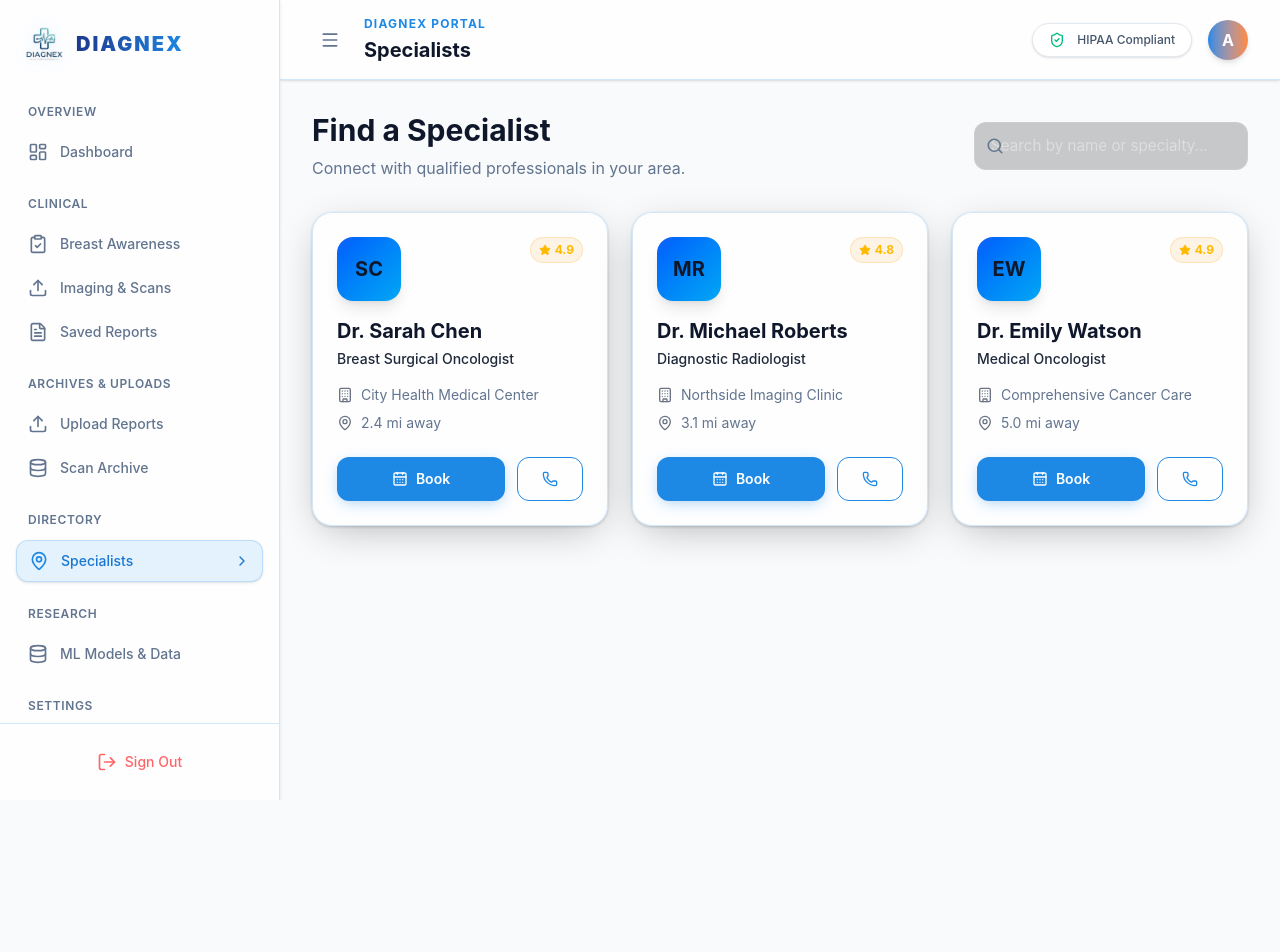
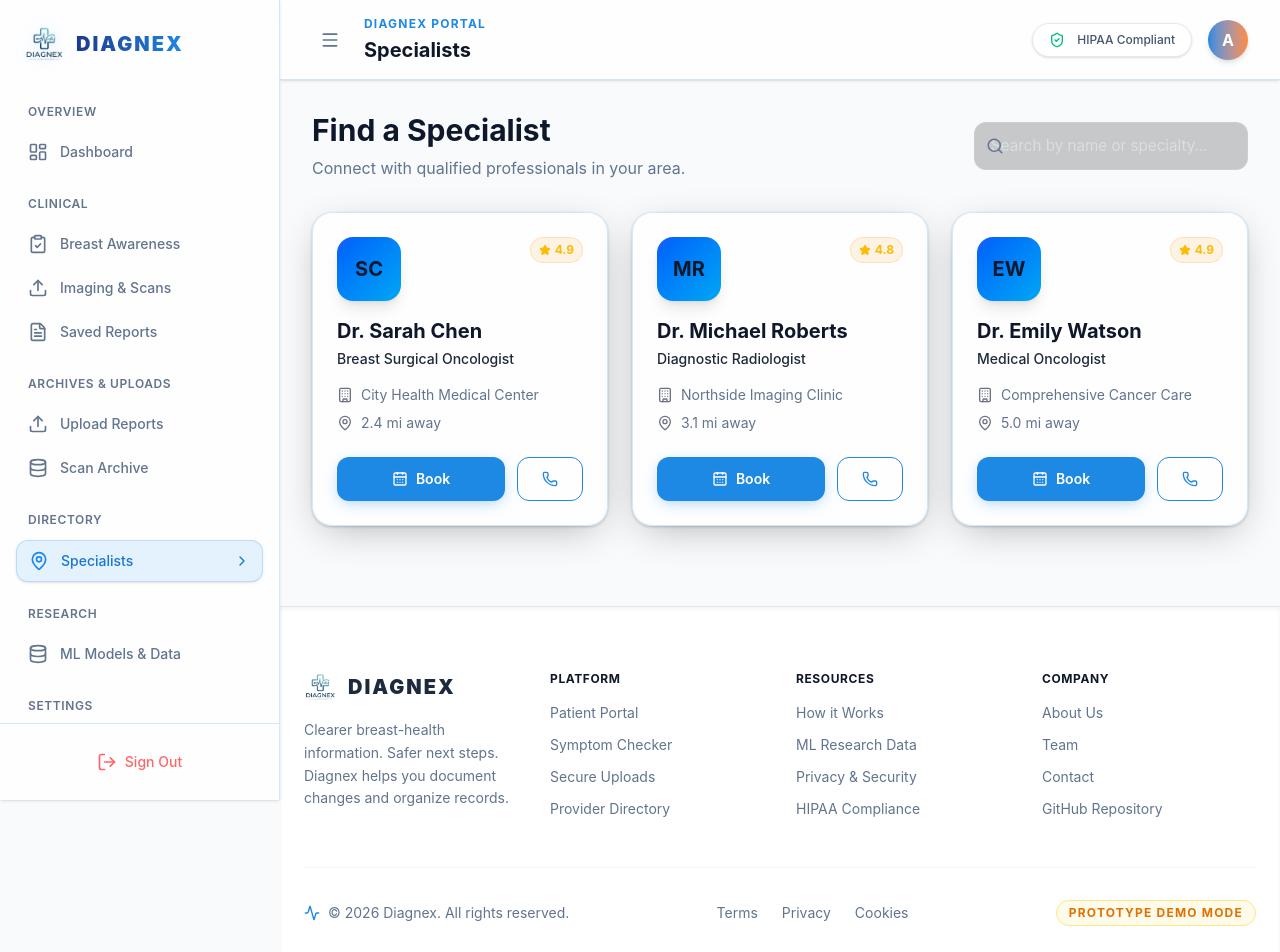
Before and after one commit to pranjulpandey1610-lab/Diagnex-breast_cancer, a Next.js app in the folder frontend/: page /dashboard/specialists in a window 1280 px wide. Shown: the top 952 px of the page. Before the commit the page ends 800 px from the top, so only its background shows below. Built offline with nearby package versions, Linux system fonts and the light colour scheme.

Commit message:
feat: standardize footer across all pages, correct nav links, and add floating lady sticker and empowering slogans to hero

```diff
--- a/frontend/src/app/auth/login/page.tsx
+++ b/frontend/src/app/auth/login/page.tsx
@@ -7,6 +7,7 @@ import { Activity, Mail, Lock, ArrowRight } from "lucide-react";
 import { motion } from "framer-motion";
 import api from "@/lib/api";
 import { useAuthStore } from "@/lib/auth";
+import Footer from "@/components/Footer";
 
 export default function LoginPage() {
   const router = useRouter();
@@ -151,6 +152,9 @@ export default function LoginPage() {
           </div>
         </motion.div>
       </motion.div>
+      <div className="w-full mt-auto">
+        <Footer />
+      </div>
     </div>
   );
 }
--- a/frontend/src/app/auth/register/page.tsx
+++ b/frontend/src/app/auth/register/page.tsx
@@ -6,6 +6,7 @@ import Link from "next/link";
 import { Activity, User, Mail, Lock, ArrowRight, ShieldCheck } from "lucide-react";
 import { motion } from "framer-motion";
 import { useAuthStore } from "@/lib/auth";
+import Footer from "@/components/Footer";
 
 export default function RegisterPage() {
   const router = useRouter();
@@ -164,6 +165,9 @@ export default function RegisterPage() {
           </div>
         </motion.div>
       </motion.div>
+      <div className="w-full mt-auto">
+        <Footer />
+      </div>
     </div>
   );
 }
--- a/frontend/src/app/dashboard/layout.tsx
+++ b/frontend/src/app/dashboard/layout.tsx
@@ -20,6 +20,7 @@ import {
 import { useAuthStore } from '@/lib/auth';
 import { motion, AnimatePresence } from 'framer-motion';
 import { useState } from 'react';
+import Footer from '@/components/Footer';
 
 const navGroups = [
   {
@@ -161,7 +162,8 @@ export default function DashboardLayout({ children }: { children: React.ReactNod
           </div>
         </header>
 
-        <div className="flex-1 p-8 overflow-y-auto">
+        <div className="flex-1 overflow-y-auto flex flex-col">
+          <div className="p-8 flex-1">
             {/* Framer Motion Wrapper for Page Transitions */}
             <AnimatePresence mode="wait">
               <motion.div
@@ -175,6 +177,8 @@ export default function DashboardLayout({ children }: { children: React.ReactNod
                 {children}
               </motion.div>
             </AnimatePresence>
+          </div>
+          <Footer />
         </div>
       </main>
 
--- a/frontend/src/app/page.tsx
+++ b/frontend/src/app/page.tsx
@@ -2,6 +2,7 @@
 import Link from 'next/link';
 import { Activity, ArrowRight, FileLock2, MapPin, ScanLine, ShieldCheck, Sparkles, ChevronRight, Ribbon } from 'lucide-react';
 import { motion } from 'framer-motion';
+import Footer from '@/components/Footer';
 
 const features = [
   {
@@ -44,9 +45,9 @@ export default function Home() {
           <span className="text-2xl font-black tracking-widest text-transparent bg-clip-text bg-gradient-to-r from-blue-900 to-primary-500 uppercase">Diagnex</span>
         </Link>
 
-        <nav className="hidden md:flex items-center gap-8 font-medium text-slate-600 text-sm">
+        <nav className="hidden md:flex items-center gap-8 font-medium text-slate-600 text-sm z-50">
           <Link href="/" className="hover:text-primary-600 transition-colors">Home</Link>
-          <a href="#how" className="hover:text-primary-600 transition-colors">How it Works</a>
+          <a href="/#how" className="hover:text-primary-600 transition-colors">How it Works</a>
           <Link href="/dashboard" className="hover:text-primary-600 transition-colors">Portal</Link>
           <Link href="/dashboard/specialists" className="hover:text-primary-600 transition-colors">Directory</Link>
         </nav>
@@ -70,6 +71,44 @@ export default function Home() {
           transition={{ duration: 0.8, staggerChildren: 0.2 }}
           className="max-w-4xl text-center space-y-8 mb-32 relative"
         >
+          {/* Floating Slogans - Left Space */}
+          <motion.div
+            initial={{ opacity: 0, x: -50 }}
+            animate={{ opacity: 0.04, x: 0 }}
+            transition={{ delay: 1, duration: 2 }}
+            className="absolute top-10 -left-64 -rotate-12 text-5xl font-black whitespace-nowrap pointer-events-none select-none text-slate-900"
+          >
+            EARLY DETECTION SAVES LIVES
+          </motion.div>
+
+          <motion.div
+            initial={{ opacity: 0, x: -50 }}
+            animate={{ opacity: 0.04, x: 0 }}
+            transition={{ delay: 1.5, duration: 2 }}
+            className="absolute top-64 -left-80 rotate-6 text-4xl font-black whitespace-nowrap pointer-events-none select-none text-slate-900"
+          >
+            SUPPORT & EMPOWERMENT
+          </motion.div>
+
+          {/* Floating Slogan and Lady Sticker - Right Space */}
+          <motion.div
+            initial={{ opacity: 0, x: 50 }}
+            animate={{ opacity: 0.03, x: 0 }}
+            transition={{ delay: 1.2, duration: 2 }}
+            className="absolute top-20 -right-60 rotate-12 text-5xl font-black whitespace-nowrap pointer-events-none select-none text-slate-900"
+          >
+            KNOWLEDGE IS POWER
+          </motion.div>
+
+          <motion.img
+            initial={{ opacity: 0, scale: 0.8, x: 50 }}
+            animate={{ opacity: 0.08, scale: 1, x: 0 }}
+            transition={{ delay: 1.5, duration: 2 }}
+            src="/lady-sticker.jpg"
+            alt=""
+            className="absolute top-40 -right-72 w-80 h-auto pointer-events-none select-none mix-blend-multiply"
+          />
+
           {/* Pulsing glow behind logo */}
           <motion.div
             animate={{ scale: [1, 1.2, 1], opacity: [0.3, 0.5, 0.3] }}
@@ -205,63 +244,7 @@ export default function Home() {
 
       </main>
 
-      <footer className="border-t border-slate-200 mt-auto bg-white py-16 px-6 relative z-10 shadow-inner">
-        <div className="max-w-7xl mx-auto grid grid-cols-1 md:grid-cols-4 gap-12 md:gap-8 mb-12">
-          <div className="md:col-span-1 space-y-4">
-            <Link href="/" className="flex items-center gap-3">
-              <img src="/logo.png" alt="Diagnex Logo" className="w-8 h-8 object-contain" />
-              <span className="text-xl font-black tracking-widest text-slate-800 uppercase">Diagnex</span>
-            </Link>
-            <p className="text-sm text-slate-500 leading-relaxed">
-              Clearer breast-health information. Safer next steps. Diagnex helps you document changes and organize records.
-            </p>
-          </div>
-
-          <div>
-            <h3 className="font-bold text-slate-900 mb-4 uppercase tracking-wider text-xs">Platform</h3>
-            <ul className="space-y-3 text-sm text-slate-500">
-              <li><Link href="/dashboard" className="hover:text-primary-600 transition-colors">Patient Portal</Link></li>
-              <li><Link href="/dashboard/awareness" className="hover:text-primary-600 transition-colors">Symptom Checker</Link></li>
-              <li><Link href="/dashboard/upload" className="hover:text-primary-600 transition-colors">Secure Uploads</Link></li>
-              <li><Link href="/dashboard/specialists" className="hover:text-primary-600 transition-colors">Provider Directory</Link></li>
-            </ul>
-          </div>
-
-          <div>
-            <h3 className="font-bold text-slate-900 mb-4 uppercase tracking-wider text-xs">Resources</h3>
-            <ul className="space-y-3 text-sm text-slate-500">
-              <li><a href="#how" className="hover:text-primary-600 transition-colors">How it Works</a></li>
-              <li><Link href="/dashboard/research" className="hover:text-primary-600 transition-colors">ML Research Data</Link></li>
-              <li><a href="#" className="hover:text-primary-600 transition-colors">Privacy & Security</a></li>
-              <li><a href="#" className="hover:text-primary-600 transition-colors">HIPAA Compliance</a></li>
-            </ul>
-          </div>
-
-          <div>
-            <h3 className="font-bold text-slate-900 mb-4 uppercase tracking-wider text-xs">Company</h3>
-            <ul className="space-y-3 text-sm text-slate-500">
-              <li><a href="#" className="hover:text-primary-600 transition-colors">About Us</a></li>
-              <li><a href="#" className="hover:text-primary-600 transition-colors">Team</a></li>
-              <li><a href="#" className="hover:text-primary-600 transition-colors">Contact</a></li>
-              <li><a href="https://github.com/pranjulpandey1610-lab/Diagnex-breast_cancer" target="_blank" className="hover:text-primary-600 transition-colors">GitHub Repository</a></li>
-            </ul>
-          </div>
-        </div>
-
-        <div className="max-w-7xl mx-auto flex flex-col md:flex-row justify-between items-center gap-4 pt-8 border-t border-slate-100 text-sm text-slate-500">
-          <div className="flex items-center gap-2">
-            <Activity size={16} className="text-primary-500" /> © 2026 Diagnex. All rights reserved.
-          </div>
-          <div className="flex gap-6">
-            <a href="#" className="hover:text-slate-900 transition-colors">Terms</a>
-            <a href="#" className="hover:text-slate-900 transition-colors">Privacy</a>
-            <a href="#" className="hover:text-slate-900 transition-colors">Cookies</a>
-          </div>
-          <div className="px-3 py-1 bg-amber-50 text-amber-600 rounded-full border border-amber-200 text-xs font-bold uppercase tracking-widest">
-            Prototype Demo Mode
-          </div>
-        </div>
-      </footer>
+      <Footer />
     </div>
   );
 }
--- /dev/null
+++ b/frontend/src/components/Footer.tsx
@@ -0,0 +1,64 @@
+import Link from 'next/link';
+import { Activity } from 'lucide-react';
+
+export default function Footer() {
+  return (
+    <footer className="border-t border-slate-200 mt-auto bg-white py-16 px-6 relative z-10 shadow-inner w-full">
+      <div className="max-w-7xl mx-auto grid grid-cols-1 md:grid-cols-4 gap-12 md:gap-8 mb-12">
+        <div className="md:col-span-1 space-y-4">
+          <Link href="/" className="flex items-center gap-3 group">
+            <img src="/logo.png" alt="Diagnex Logo" className="w-8 h-8 object-contain transition-transform group-hover:scale-105" />
+            <span className="text-xl font-black tracking-widest text-slate-800 uppercase">Diagnex</span>
+          </Link>
+          <p className="text-sm text-slate-500 leading-relaxed">
+            Clearer breast-health information. Safer next steps. Diagnex helps you document changes and organize records.
+          </p>
+        </div>
+
+        <div>
+          <h3 className="font-bold text-slate-900 mb-4 uppercase tracking-wider text-xs">Platform</h3>
+          <ul className="space-y-3 text-sm text-slate-500">
+            <li><Link href="/dashboard" className="hover:text-primary-600 transition-colors">Patient Portal</Link></li>
+            <li><Link href="/dashboard/awareness" className="hover:text-primary-600 transition-colors">Symptom Checker</Link></li>
+            <li><Link href="/dashboard/upload" className="hover:text-primary-600 transition-colors">Secure Uploads</Link></li>
+            <li><Link href="/dashboard/specialists" className="hover:text-primary-600 transition-colors">Provider Directory</Link></li>
+          </ul>
+        </div>
+
+        <div>
+          <h3 className="font-bold text-slate-900 mb-4 uppercase tracking-wider text-xs">Resources</h3>
+          <ul className="space-y-3 text-sm text-slate-500">
+            <li><Link href="/#how" className="hover:text-primary-600 transition-colors">How it Works</Link></li>
+            <li><Link href="/dashboard/research" className="hover:text-primary-600 transition-colors">ML Research Data</Link></li>
+            <li><a href="#" className="hover:text-primary-600 transition-colors">Privacy & Security</a></li>
+            <li><a href="#" className="hover:text-primary-600 transition-colors">HIPAA Compliance</a></li>
+          </ul>
+        </div>
+
+        <div>
+          <h3 className="font-bold text-slate-900 mb-4 uppercase tracking-wider text-xs">Company</h3>
+          <ul className="space-y-3 text-sm text-slate-500">
+            <li><a href="#" className="hover:text-primary-600 transition-colors">About Us</a></li>
+            <li><a href="#" className="hover:text-primary-600 transition-colors">Team</a></li>
+            <li><a href="#" className="hover:text-primary-600 transition-colors">Contact</a></li>
+            <li><a href="https://github.com/pranjulpandey1610-lab/Diagnex-breast_cancer" target="_blank" className="hover:text-primary-600 transition-colors">GitHub Repository</a></li>
+          </ul>
+        </div>
+      </div>
+
+      <div className="max-w-7xl mx-auto flex flex-col md:flex-row justify-between items-center gap-4 pt-8 border-t border-slate-100 text-sm text-slate-500">
+        <div className="flex items-center gap-2">
+          <Activity size={16} className="text-primary-500" /> © 2026 Diagnex. All rights reserved.
+        </div>
+        <div className="flex gap-6">
+          <a href="#" className="hover:text-slate-900 transition-colors">Terms</a>
+          <a href="#" className="hover:text-slate-900 transition-colors">Privacy</a>
+          <a href="#" className="hover:text-slate-900 transition-colors">Cookies</a>
+        </div>
+        <div className="px-3 py-1 bg-amber-50 text-amber-600 rounded-full border border-amber-200 text-xs font-bold uppercase tracking-widest">
+          Prototype Demo Mode
+        </div>
+      </div>
+    </footer>
+  );
+}
```
Also changed, not shown: frontend/public/lady-sticker.jpg (added). Lines whose indentation alone changed are shown as unchanged.
